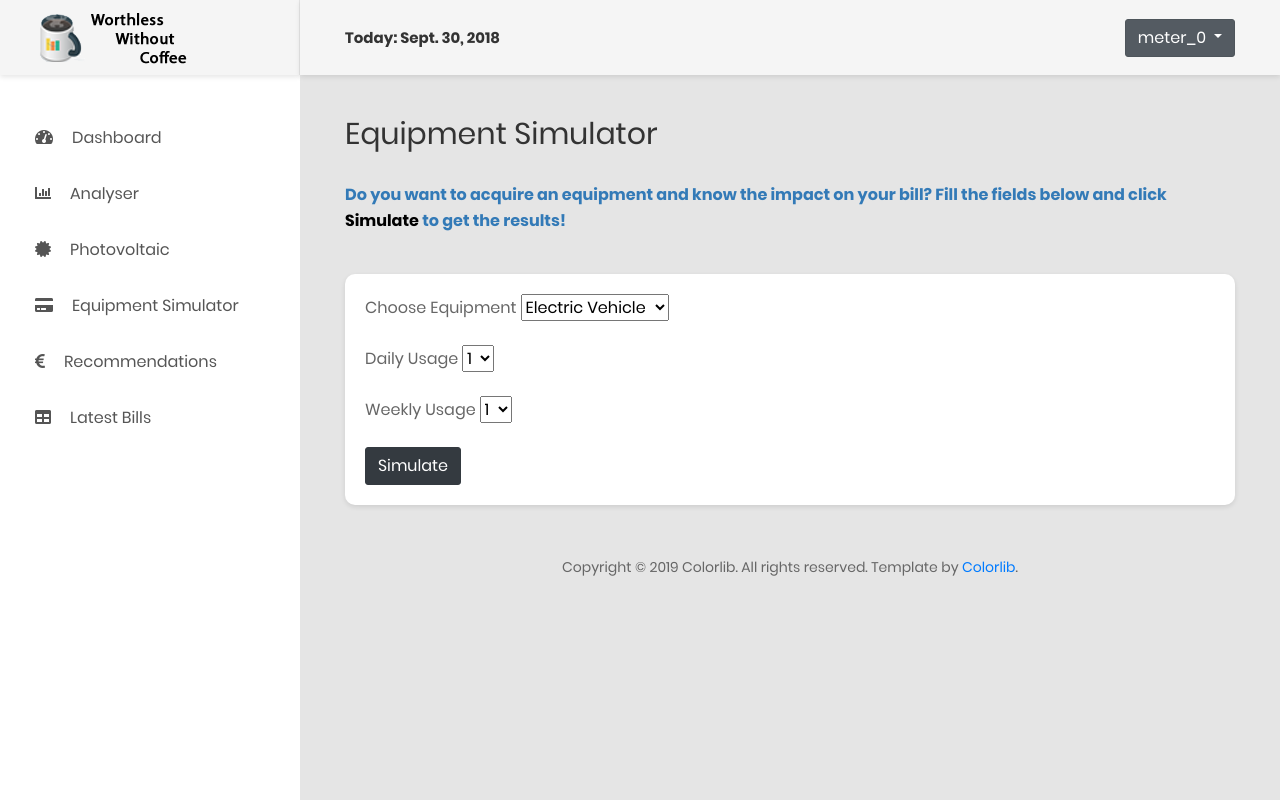
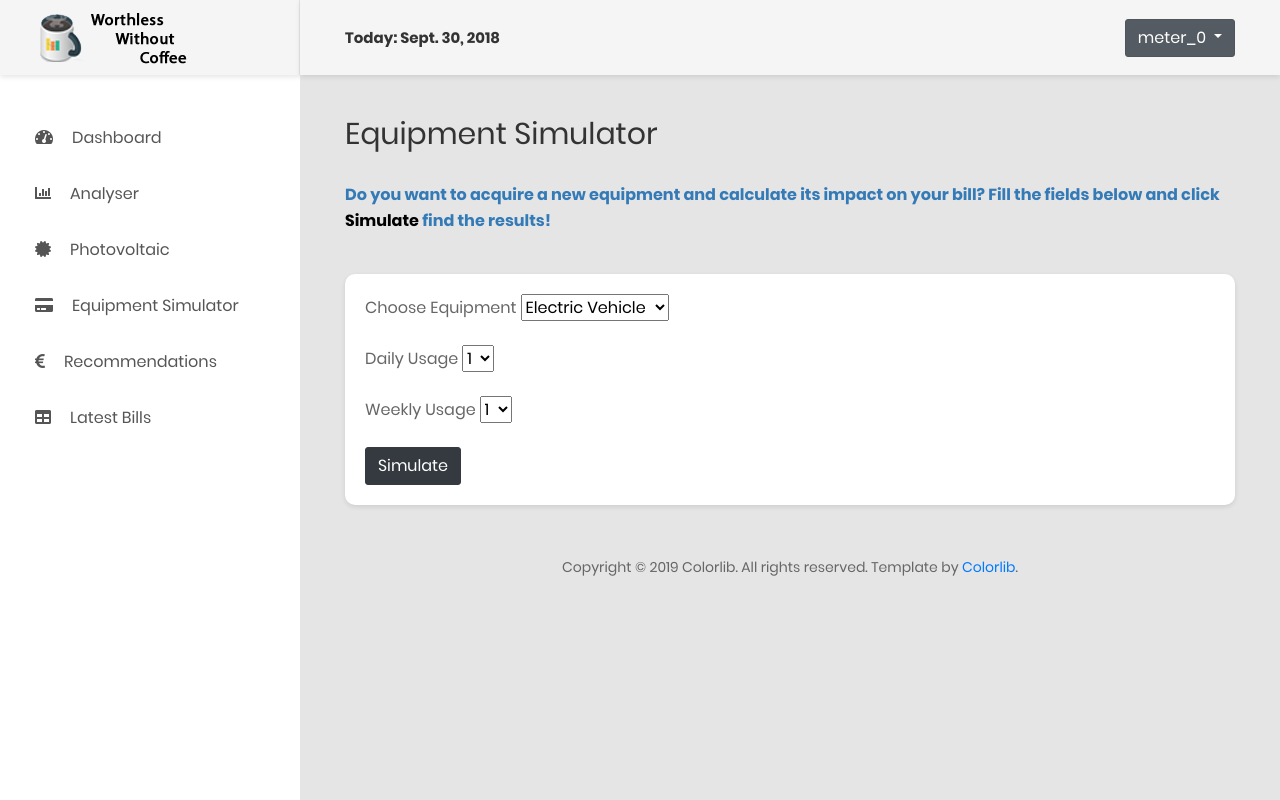
Before and after one commit to energy-army-knife/hack-the-electron-a, a Django app: page /device_simulator/ in a window 1280 px wide. Run offline with Django 3.2, Linux system fonts and the light colour scheme; a user stored in the database is signed in; parts of the project's set-up code (start-up, migrations or seed data) failed here and were passed over; some libraries are stand-ins or nearby versions.

Commit message:
Text alterations

```diff
--- a/webapp/template/CoolAdmin/device_simulator.html
+++ b/webapp/template/CoolAdmin/device_simulator.html
@@ -58,7 +58,7 @@
                         <h2 class="title-1">Equipment Simulator</h2>
                     </div>
                     <div class="overview-wrap">
-                        <p class="m-b-10 color-wwc" style="font-weight: bold">Do you want to acquire an equipment and know the impact on your bill? Fill the fields below and click <span style="color: #000000"> Simulate</span> to get the results! </p>
+                        <p class="m-b-10 color-wwc" style="font-weight: bold">Do you want to acquire a new equipment and calculate its impact on your bill? Fill the fields below and click <span style="color: #000000"> Simulate</span> find the results! </p>
                     </div>
                 </div>
             </div>
--- a/webapp/template/CoolAdmin/pv.html
+++ b/webapp/template/CoolAdmin/pv.html
@@ -56,7 +56,7 @@
                         <h2 class="title-1">Photovoltaic Simulator</h2>
                     </div>
                     <div class="overview-wrap">
-                        <p class="m-b-10 color-wwc" style="font-weight: bold">Care to find out the impact of photovoltaic panels and batteries have on your energy bill? Fill the fields below and click <span style="color: #000000"> Simulate</span> to get the results! </p>
+                        <p class="m-b-10 color-wwc" style="font-weight: bold">Care to find out the impact of photovoltaic panels and batteries on your energy bill? Fill the fields below and click <span style="color: #000000"> Simulate</span> to calculate! </p>
                     </div>
                 </div>
             </div>
```
